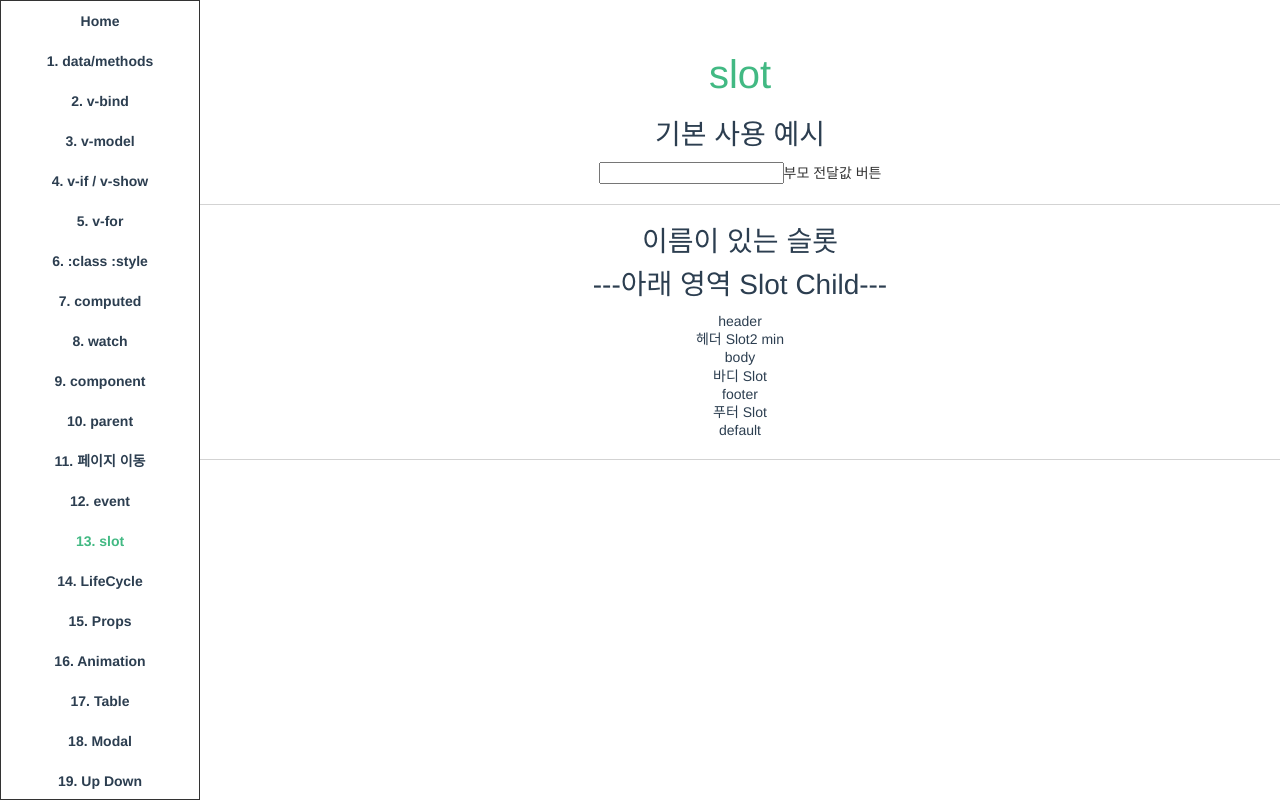
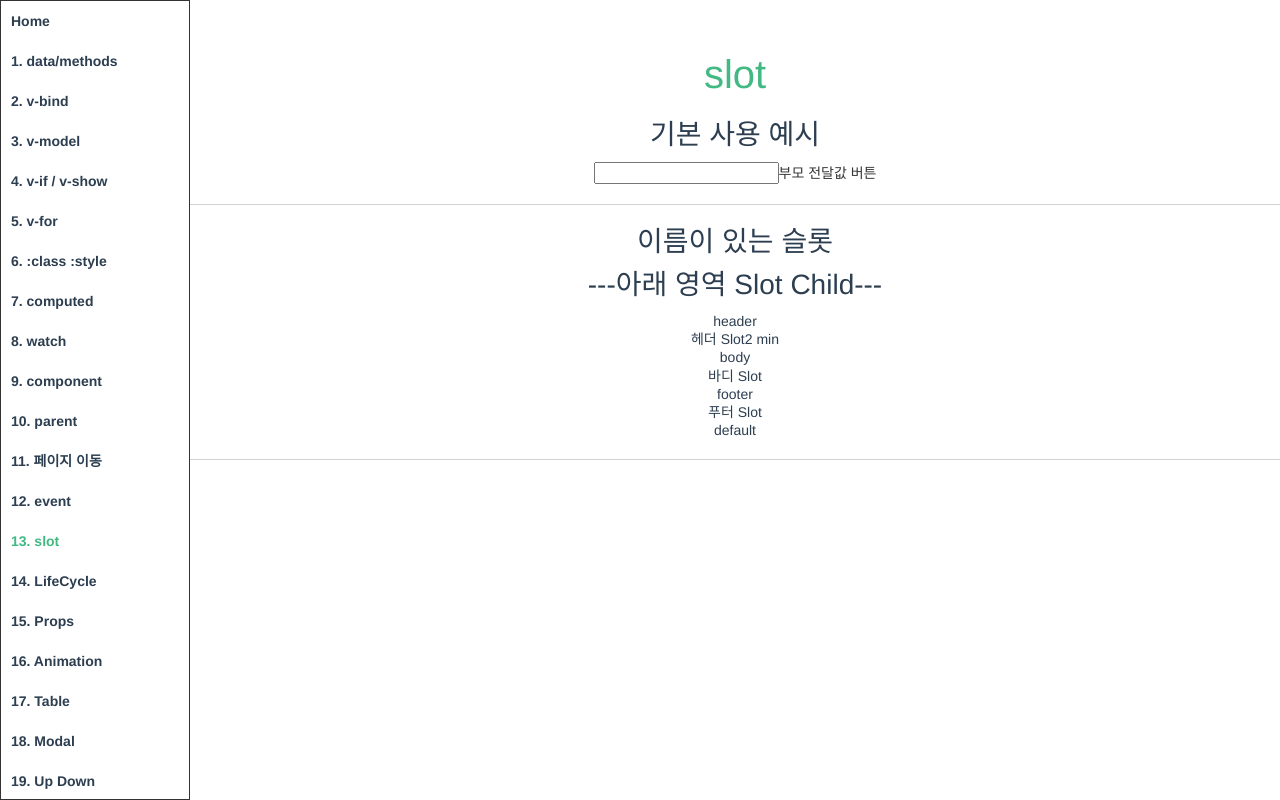
Before and after one commit to kyeongmin21/vueStudy, a Vue app: page /slot in a window 1280 px wide. Built offline with nearby package versions, Linux system fonts and the light colour scheme; the HTML template or start-up script is replaced by a standard one.

Commit message:
for문 돌리기, 삭제버튼 추가

```diff
--- a/public/css/style.css
+++ b/public/css/style.css
@@ -10,16 +10,17 @@
 
 /* DefaultLayout 이랑 header */
 .baseWrap { width: 100%; height: 100vh; display: flex; overflow: hidden; }
-.header {  width: 200px;  overflow-y: scroll; border:1px solid #333; }
+.header { width: 190px; overflow-y: auto; border:1px solid #333; text-align: left; padding-left: 10px; }
 .header ul li { width: 100%; height: 40px; line-height: 40px; border-bottom: #333; }
 .wrap { flex-grow: 1; padding-top: 50px; }
 
 
+
 h1 { color: #42b983; }
 h3 { margin: 10px 0; }
-#nav a { font-weight: bold; color: #2c3e50; text-decoration: none;}
-#nav .router-link-exact-active { color: #42b983; }
 section { border-bottom: 1px solid lightgray; padding: 10px 0 20px 0; }
+
+.btn { font-size: 0.85rem; }
 .font-bold { font-weight: bold; }
 .orange { color: orange; }
 .red { color: red; }
@@ -28,3 +29,6 @@ section { border-bottom: 1px solid lightgray; padding: 10px 0 20px 0; }
 .item { transition: background-color 1s; padding: 4px 8px; } /* class에 걸어줌 */
 .is-active { background: #ffeaea;}
 .name { transition: color 1s; }
+
+#nav a { font-weight: bold; color: #2c3e50; text-decoration: none;}
+#nav .router-link-exact-active { color: #42b983; }
--- a/src/components/HelloWorld.vue
+++ b/src/components/HelloWorld.vue
@@ -26,6 +26,6 @@ export default {
 <style>
 h3 {margin: 40px 0 0;}
 ul {list-style-type: none; padding: 0;}
-li { display: inline-block; margin: 0 10px; }
+li { display: inline-block; }
 a { color: #42b983; }
 </style>
--- a/src/views/Modal.vue
+++ b/src/views/Modal.vue
@@ -1,6 +1,5 @@
 <template>
   <div>
-    <br><br>
     <b-button variant="outline-primary" @click="onClick">Modal Button</b-button>
     <ModalCompo v-model="modalShow"
                 @statChange="onClick">
--- a/src/views/UpDown.vue
+++ b/src/views/UpDown.vue
@@ -1,9 +1,11 @@
 <template>
-  <div>
+  <div class="updown">
     <ul>
-      <li>
+      <li v-for="(item, idx) in fruits" :key="idx">
         <b-button type="button" variant="outline-primary" @click="move">위</b-button>
         <b-button type="button" variant="outline-primary" @click="move">아래</b-button>
+        <span>{{ item.name }}</span>
+        <b-button type="button" variant="outline-danger" @click="deleteBtn">X</b-button>
       </li>
     </ul>
   </div>
@@ -14,12 +16,24 @@ export default {
   name: "UpDown",
   data () {
     return {
+      fruits: [
+        {idx: 1, name: 'apple'},
+        {idx: 2, name: 'banana'},
+        {idx: 3, name: 'cherry'}
+      ]
     }
   },
   methods: {
     move () {
       console.log('move')
+    },
+    deleteBtn () {
+
     }
   }
 }
 </script>
+
+<style>
+.updown ul li { margin-bottom: 10px; }
+</style>
```
